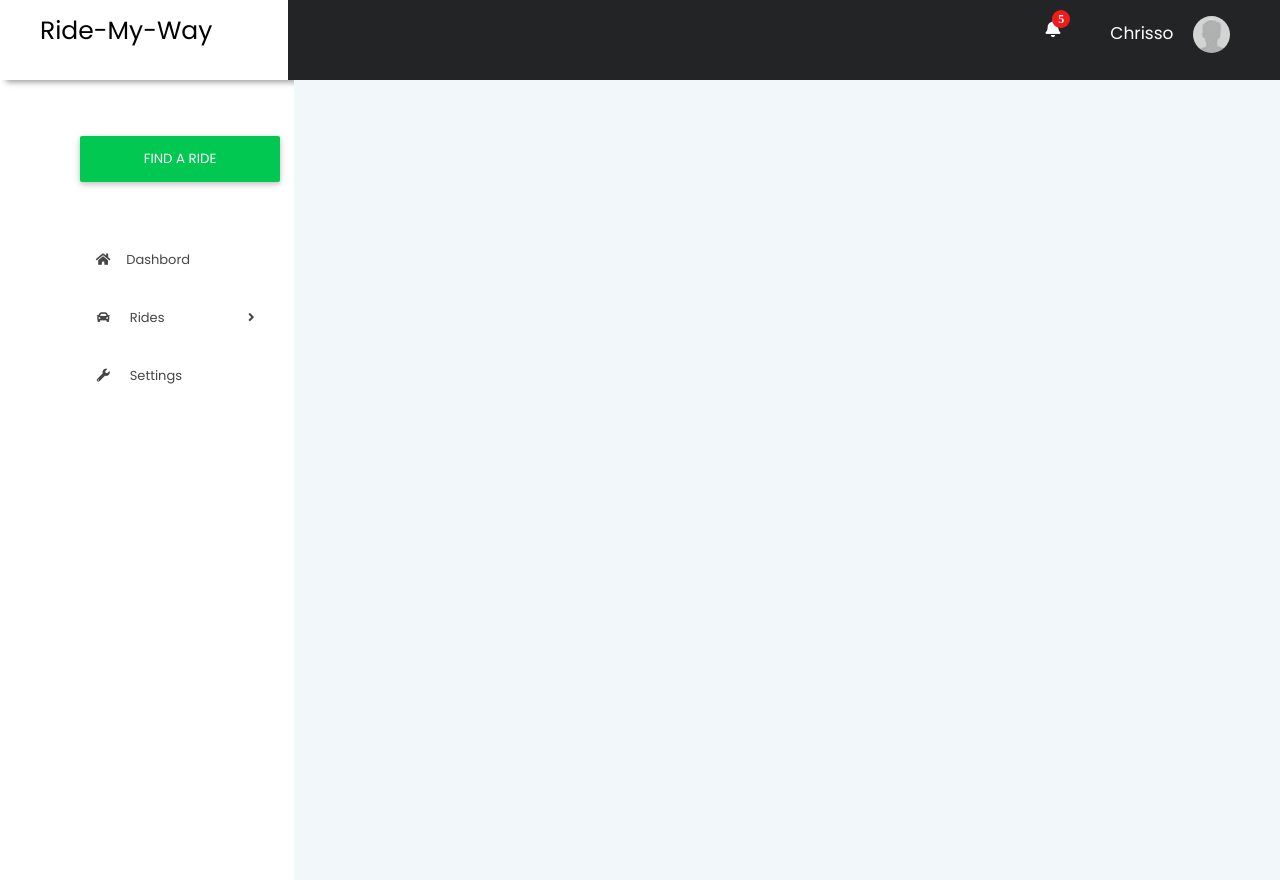
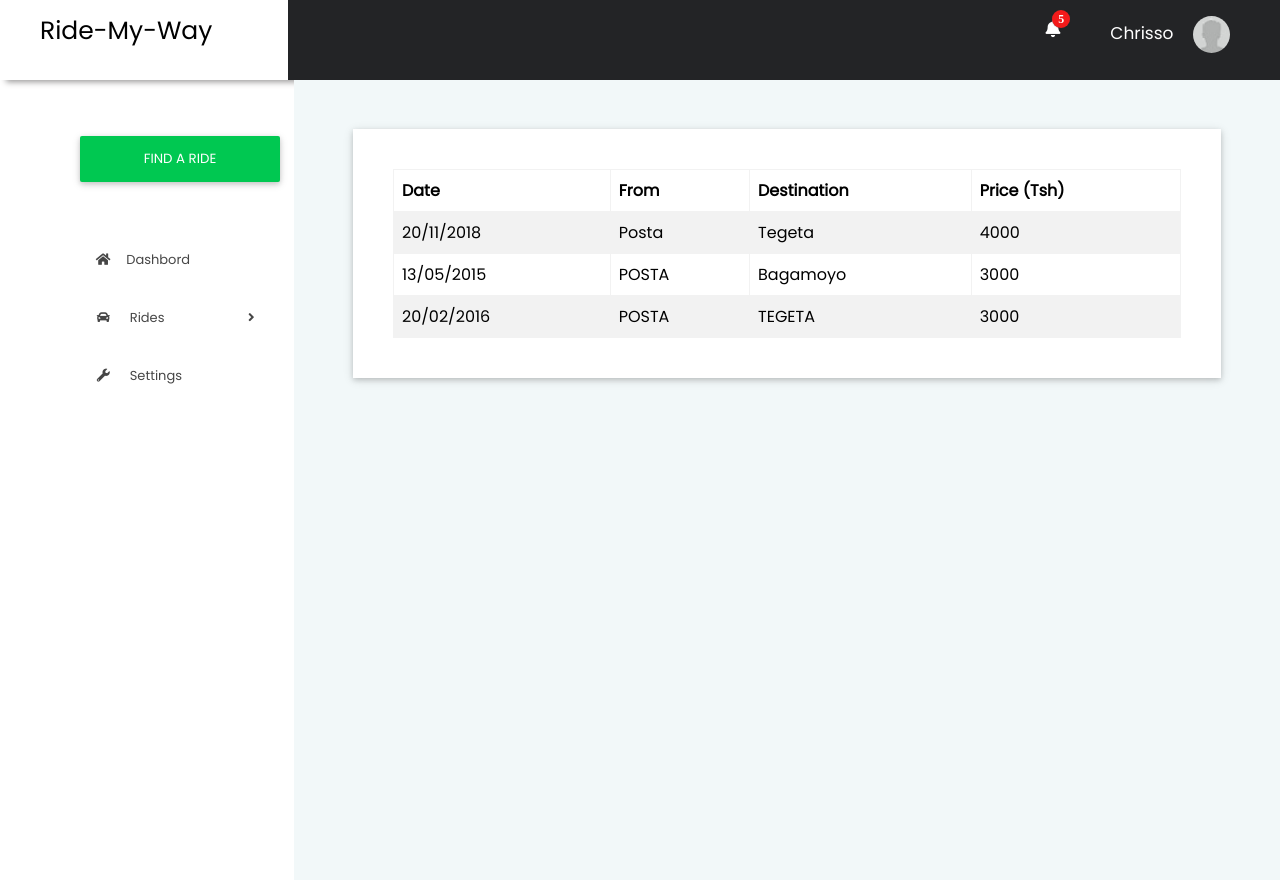
Before and after one commit to chrisoemma/ride-my-way, a React (Create React App) app in the folder front-end/: page /previous_rides in a window 1280 px wide. Built offline with nearby package versions, Linux system fonts and the light colour scheme.

Commit message:
Add table for pervious rides: Table displaying previous rides and its styles

```diff
--- a/front-end/src/App.css
+++ b/front-end/src/App.css
@@ -257,6 +257,35 @@ input[type="password"],
   box-shadow: 3px 3px 3px 3px #7c7e7e;
 }
 
+.table {
+  width: 80%;
+  margin: 0 auto;
+  background-color: #fff;
+  margin-top: 5%;
+  box-shadow: 0 2px 5px 0 rgba(0, 0, 0, 0.16), 0 2px 10px 0 rgba(0, 0, 0, 0.12);
+  padding: 40px;
+}
+.table table {
+  border-collapse: collapse;
+  width: 100%;
+}
+table,
+th,
+td {
+  border: 1px solid #f2f2f2;
+}
+
+th,
+td {
+  text-align: left;
+  padding: 8px;
+  font-family: "Poppins", sans-serif;
+}
+
+tr:nth-child(even) {
+  background-color: #f2f2f2;
+}
+
 /* .navbar header nav ul .brand {
   width: 80%;
   float: right;
--- a/front-end/src/components/passenger/PreviousRides.js
+++ b/front-end/src/components/passenger/PreviousRides.js
@@ -8,6 +8,34 @@ function PreviousRides() {
             <Navbar />
             <SideNav />
             <div className="main">
+                <div class="table">
+                    <table>
+                        <tr>
+                            <th>Date</th>
+                            <th>From</th>
+                            <th>Destination</th>
+                            <th>Price (Tsh)</th>
+                        </tr>
+                        <tr>
+                            <td>20/11/2018</td>
+                            <td>Posta</td>
+                            <td>Tegeta</td>
+                            <td>4000</td>
+                        </tr>
+                        <tr>
+                            <td>13/05/2015</td>
+                            <td>POSTA</td>
+                            <td>Bagamoyo</td>
+                            <td>3000</td>
+                        </tr>
+                        <tr>
+                            <td>20/02/2016</td>
+                            <td>POSTA</td>
+                            <td>TEGETA</td>
+                            <td>3000</td>
+                        </tr>
+                    </table>
+                </div>
             </div>
         </div>
 
```
